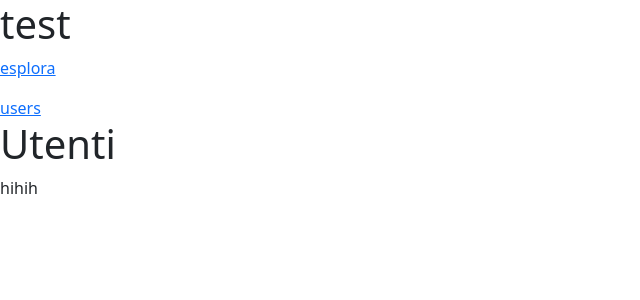
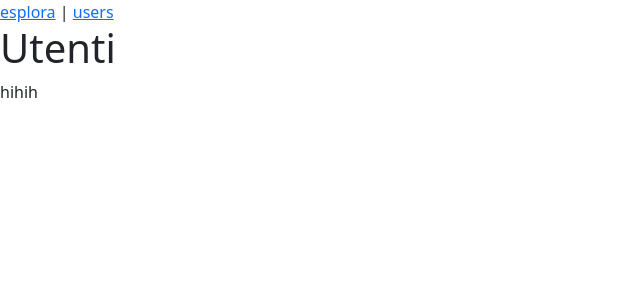
Before and after one commit to MarcoMazzeo01/hastega_library_frontend, a Vue app: page / in a window 1280 px wide. Shown: the top 300 px of the page, without its empty margins (0-640 px from the left). Built offline with nearby package versions, Linux system fonts and the light colour scheme.

Commit message:
commented out test component

```diff
--- a/src/App.vue
+++ b/src/App.vue
@@ -13,8 +13,8 @@ export default {
 </script>
 
 <template>
-  <HelloWorld msg="Hello" />
-  <p><router-link to="/explore">esplora</router-link></p>
+  <!-- <HelloWorld msg="Hello" /> -->
+  <router-link to="/explore">esplora</router-link> |
   <router-link to="/">users</router-link>
   <router-view></router-view>
 </template>
```
